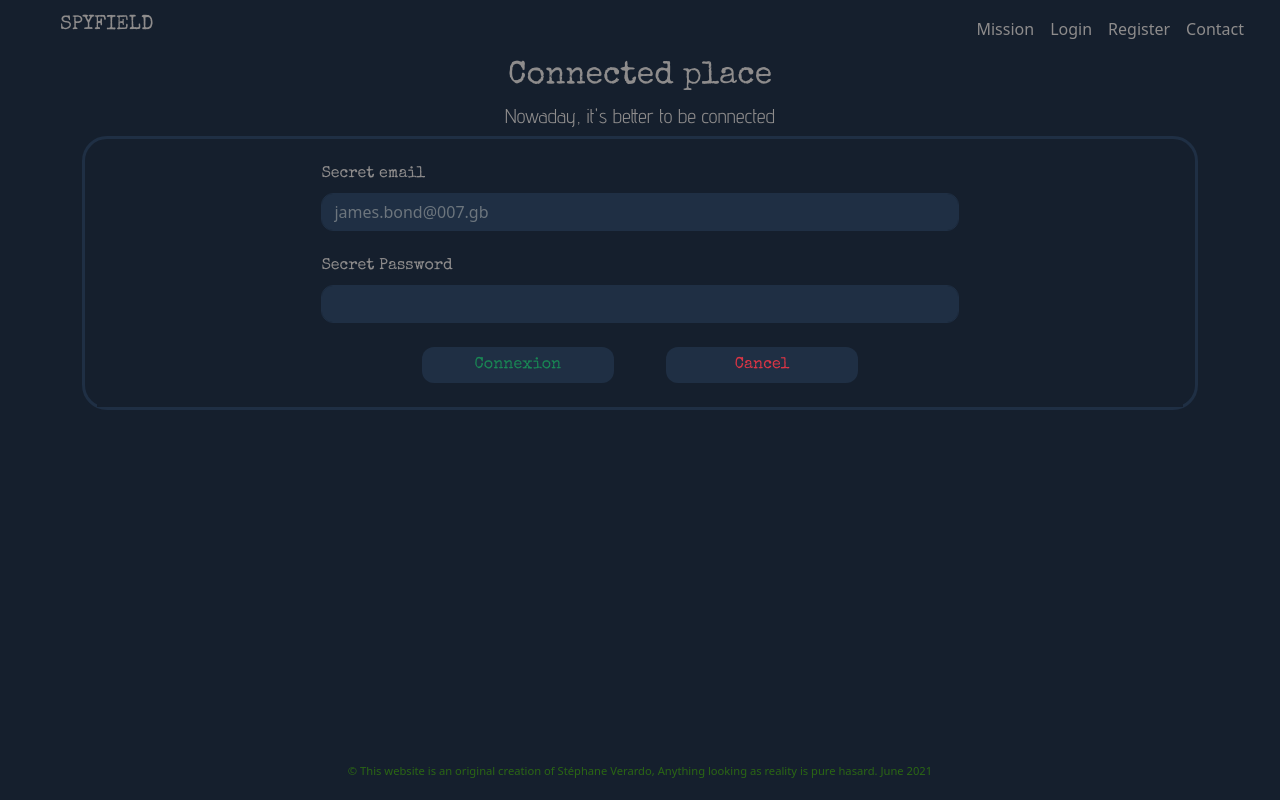
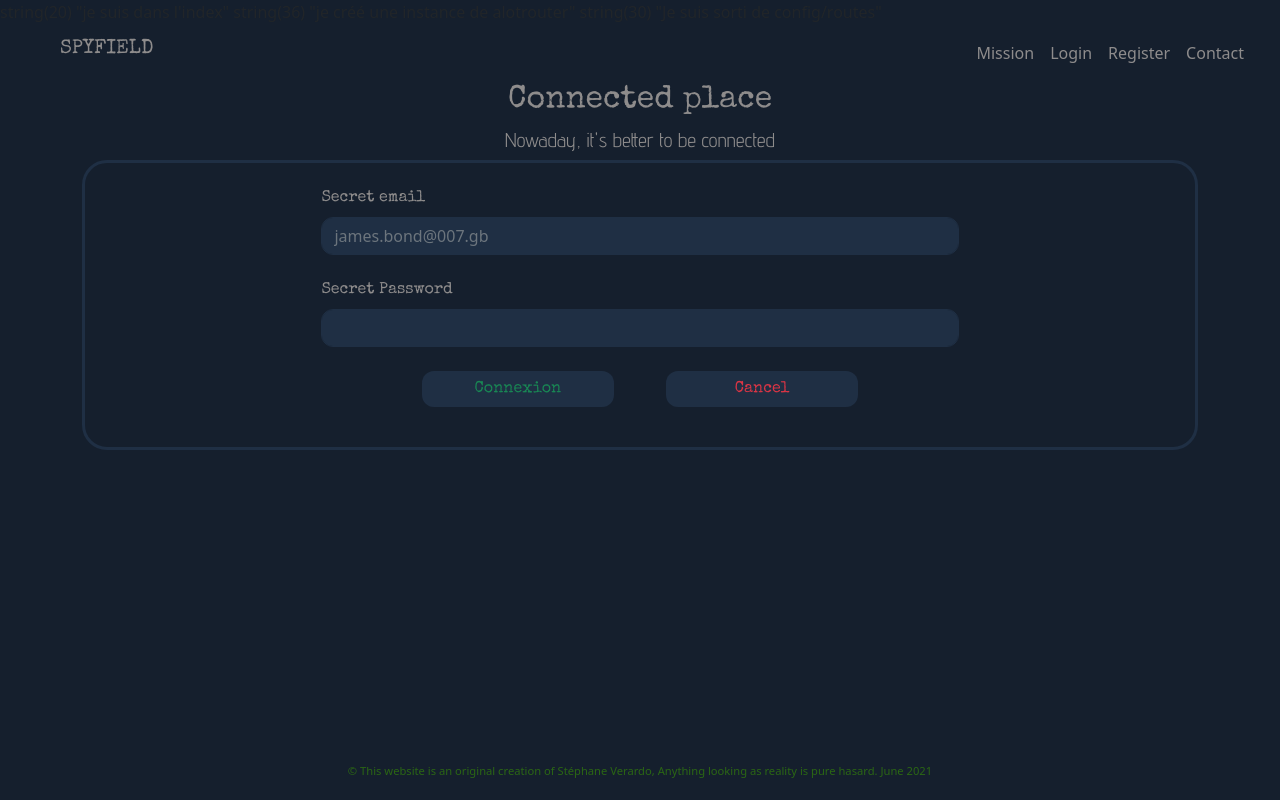
Before and after one commit to steph29/SpyField, a PHP site: page / in a window 1280 px wide. Run offline with PHP 8.4, Linux system fonts and the light colour scheme; some libraries are stand-ins or nearby versions.

Commit message:
new test in index.php

```diff
--- a/public/index.php
+++ b/public/index.php
@@ -1,13 +1,14 @@
 <?php
 require '../vendor/autoload.php';
 
+var_dump("je suis dans l'index");
 define('BASE_URL', dirname($_SERVER["DOCUMENT_ROOT"]));
 $page = $_GET['page'] ?? '404';
 $router = new AltoRouter();
-
+var_dump("je créé une instance de alotrouter");
 $racine = dirname($_SERVER["DOCUMENT_ROOT"]);
 require $racine.'/config/routes.php';
-
+var_dump("Je suis sorti de config/routes");
 $match = $router->match();
 
 if(is_array($match)) {
```
